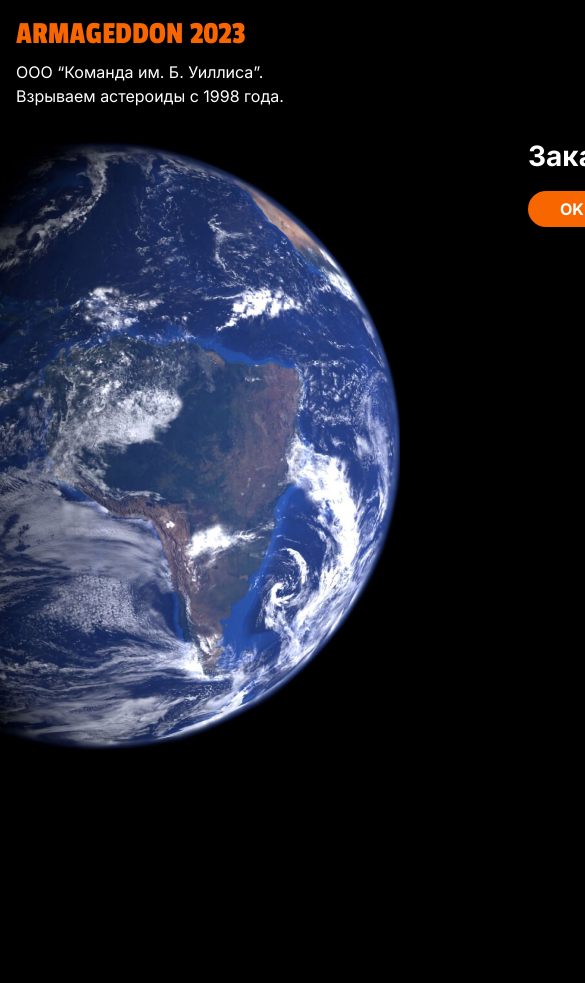
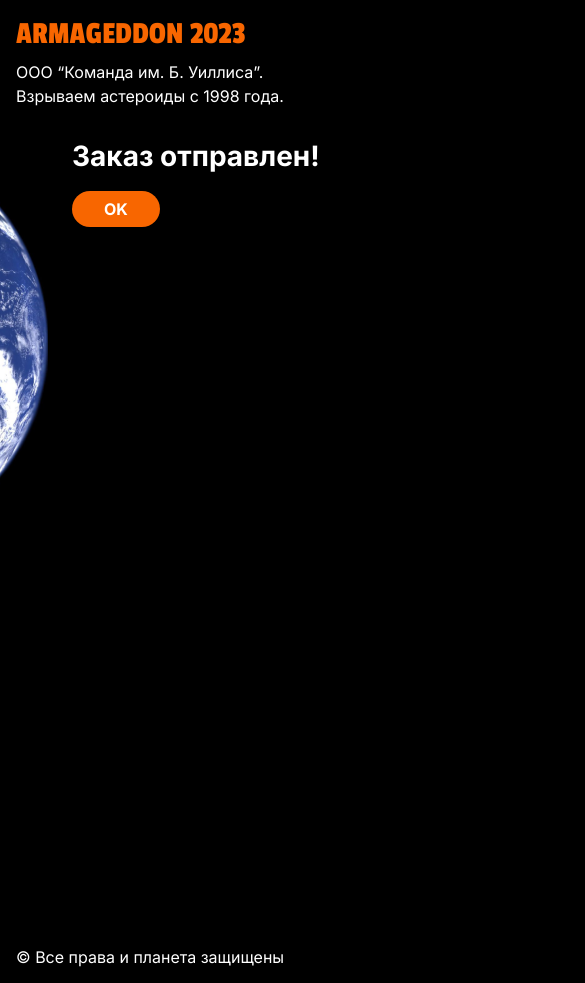
Before and after one commit to yadim24/asteroid, a Next.js app: page /order in a window 390 px wide. Shown: the top 983 px of the page, 585 px wide, since content can reach past the window. Before the commit the page ends 844 px from the top, so only its background shows below. Built offline with nearby package versions, Linux system fonts and the light colour scheme.

Commit message:
feat: Законченный проект
- Страница астероида
- Адаптивная верстка

```diff
--- a/app/AsteroidData.module.css
+++ b/app/AsteroidData.module.css
@@ -29,6 +29,7 @@
 .asteroid-name {
   font-weight: 700;
   text-decoration: underline;
+  color: #fff;
 }
 
 .diameter {
--- a/app/AsteroidData.tsx
+++ b/app/AsteroidData.tsx
@@ -1,4 +1,5 @@
 import Image from 'next/image';
+import Link from 'next/link';
 import { FC } from 'react';
 import styles from './AsteroidData.module.css';
 import { Arrow } from './_components/Arrow';
@@ -53,7 +54,9 @@ export const AsteroidData: FC<Props> = ({ asteroid, isLunar }) => {
           }
         />
         <div>
-          <p className={styles['asteroid-name']}>{formatName(asteroid.name)}</p>
+          <Link className={styles['asteroid-name']} href={`/${asteroid.id}`}>
+            {formatName(asteroid.name)}
+          </Link>
           <p className={styles.diameter}>{`Ø ${Math.round(
             asteroid.estimated_diameter.meters.estimated_diameter_max,
           )} м`}</p>
--- a/app/[id]/page.module.css
+++ b/app/[id]/page.module.css
@@ -0,0 +1,23 @@
+.header {
+  margin-bottom: 24px;
+  font-size: 28px;
+}
+
+.table {
+  table-layout: fixed;
+  width: 480px;
+  font-size: 14px;
+}
+
+.th-date {
+  width: 168px;
+}
+
+.td-date {
+  text-align: left;
+  padding: 8px 0;
+}
+
+.td {
+  text-align: center;
+}
--- a/app/_components/Button.module.css
+++ b/app/_components/Button.module.css
@@ -29,6 +29,12 @@
   line-height: 20px;
   letter-spacing: 1px;
   border: none;
+  transition: 0.15s;
+}
+
+.button-primary:hover {
+  background-color: #f86600;
+  color: #fff;
 }
 
 .button-secondary {
--- a/app/globals.css
+++ b/app/globals.css
@@ -9,3 +9,8 @@
   padding: 0;
   margin: 0;
 }
+
+html,
+body {
+  height: 100%;
+}
--- a/app/layout.module.css
+++ b/app/layout.module.css
@@ -19,13 +19,32 @@
   line-height: 24px;
 }
 
+.main-footer-wrapper {
+  display: flex;
+  flex-direction: column;
+  height: 100%;
+}
+
 .main-wrapper {
   position: relative;
+  flex-grow: 1;
 }
 
 .earth {
   position: fixed;
   top: 136px;
+}
+
+.earth-md {
+  display: none;
+  position: fixed;
+  top: 136px;
+}
+
+.earth-mobile {
+  display: none;
+  position: fixed;
+  top: 124px;
 }
 
 .container {
@@ -35,3 +54,41 @@
 .list-wrapper {
   width: 432px;
 }
+
+.footer {
+  padding: 16px;
+}
+
+@media (max-width: 1355px) {
+  .earth {
+    display: none;
+  }
+}
+
+@media (min-width: 1025px) and (max-width: 1355px) {
+  .earth-md {
+    display: block;
+  }
+
+  .container {
+    margin-left: 360px;
+  }
+}
+
+@media (max-width: 1024px) {
+  .header-wrapper {
+    min-width: 375px;
+  }
+
+  .earth-mobile {
+    display: block;
+  }
+
+  .container {
+    margin-left: 72px;
+  }
+
+  .list-wrapper {
+    width: 328px;
+  }
+}
--- a/app/layout.tsx
+++ b/app/layout.tsx
@@ -37,13 +37,30 @@ export default function RootLayout({
               <p>Взрываем астероиды с 1998 года.</p>
             </div>
           </header>
+          <div className={styles['main-footer-wrapper']}>
             <main className={styles['main-wrapper']}>
               <Image
                 className={styles.earth}
                 src="/zemlia_lg.png"
-              alt="earth"
+                alt="Earth"
                 width={400}
                 height={620}
+                priority
+              />
+              <Image
+                className={styles['earth-md']}
+                src="/zemlia_md.png"
+                alt="Earth"
+                width={304}
+                height={436}
+                priority
+              />
+              <Image
+                className={styles['earth-mobile']}
+                src="/zemlia_mobile.png"
+                alt="Earth"
+                width={48}
+                height={436}
                 priority
               />
               <div className={styles.container}>
@@ -52,6 +69,10 @@ export default function RootLayout({
                 </div>
               </div>
             </main>
+            <footer className={styles.footer}>
+              <p>© Все права и планета защищены</p>
+            </footer>
+          </div>
         </QueryProvider>
         <ToastContainer />
       </body>
--- a/app/page.tsx
+++ b/app/page.tsx
@@ -95,6 +95,7 @@ export default function Home(): ReactElement {
         />
       </div>
       <div className={styles.basket}>
+        <div>
           <p className={styles['basket-header']}>Корзина</p>
           <p className={styles['basket-content']}>
             {globalState.cart.length ? (
@@ -103,6 +104,7 @@ export default function Home(): ReactElement {
               <>&nbsp;</>
             )}
           </p>
+        </div>
         <Link className={styles['send-button']} href="/order">
           Отправить
         </Link>
```
Also changed, not shown: app/[id]/page.tsx (+15 -11 lines), app/page.module.css (+28 -4 lines). Lines whose indentation alone changed are shown as unchanged.
